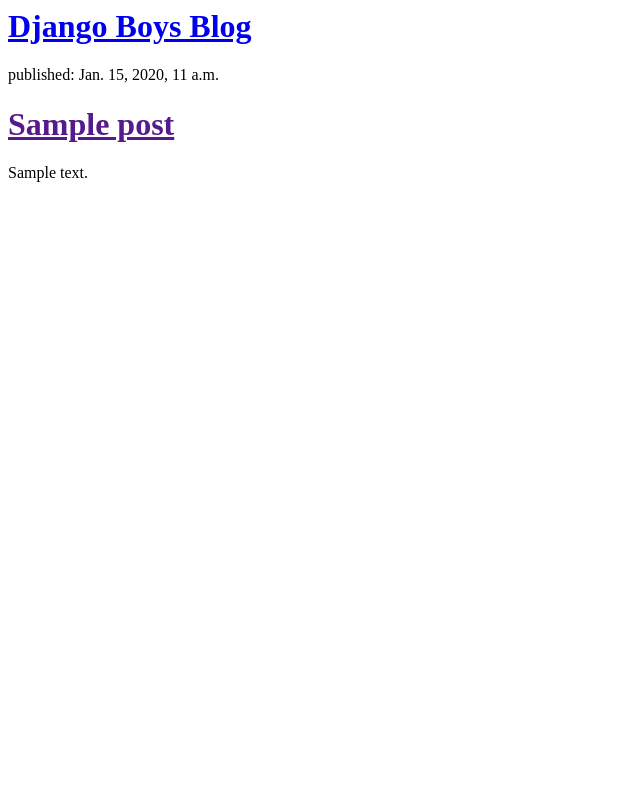
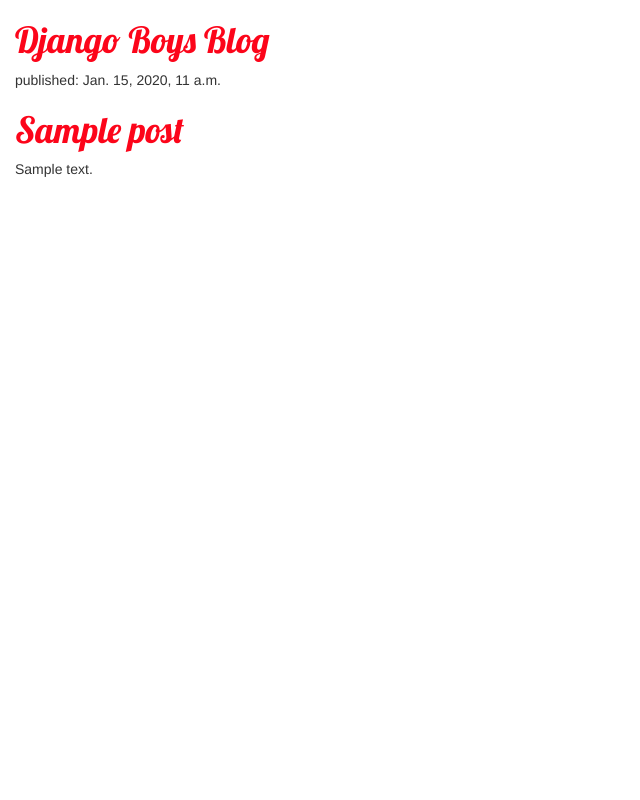
Before and after one commit to artemjasan/my-first-blog, a Django app: page / in a window 1280 px wide. Shown: the whole page, without its empty margins (0-640 px from the left). Run offline with Django 3.2, Linux system fonts and the light colour scheme; tables that the repository leaves empty hold one stand-in row (values such as "Sample post"); some libraries are stand-ins or nearby versions.

Commit message:
Adding CSS code

```diff
--- /dev/null
+++ b/blog/static/css/blog.css
@@ -0,0 +1,7 @@
+h1 a {
+    color: rgb(252, 5, 26);
+    font-family: 'Lobster';
+}
+body {
+    padding-left: 15px;
+}
--- a/blog/templates/blog/post_list.html
+++ b/blog/templates/blog/post_list.html
@@ -1,6 +1,12 @@
+{% load static %}
 <html>
     <head>
         <title>Django Boys blog</title>
+        <link rel="stylesheet" href="//maxcdn.bootstrapcdn.com/bootstrap/3.2.0/css/bootstrap.min.css">
+        <link rel="stylesheet" href="//maxcdn.bootstrapcdn.com/bootstrap/3.2.0/css/bootstrap-theme.min.css">
+        <link href="https://fonts.googleapis.com/css?family=Lobster&subset=latin,cyrillic" rel="stylesheet" type="text/css">
+        <link rel="stylesheet" href="{% static 'css/blog.css' %}">
+
     </head>
     <body>
         <div>
```
